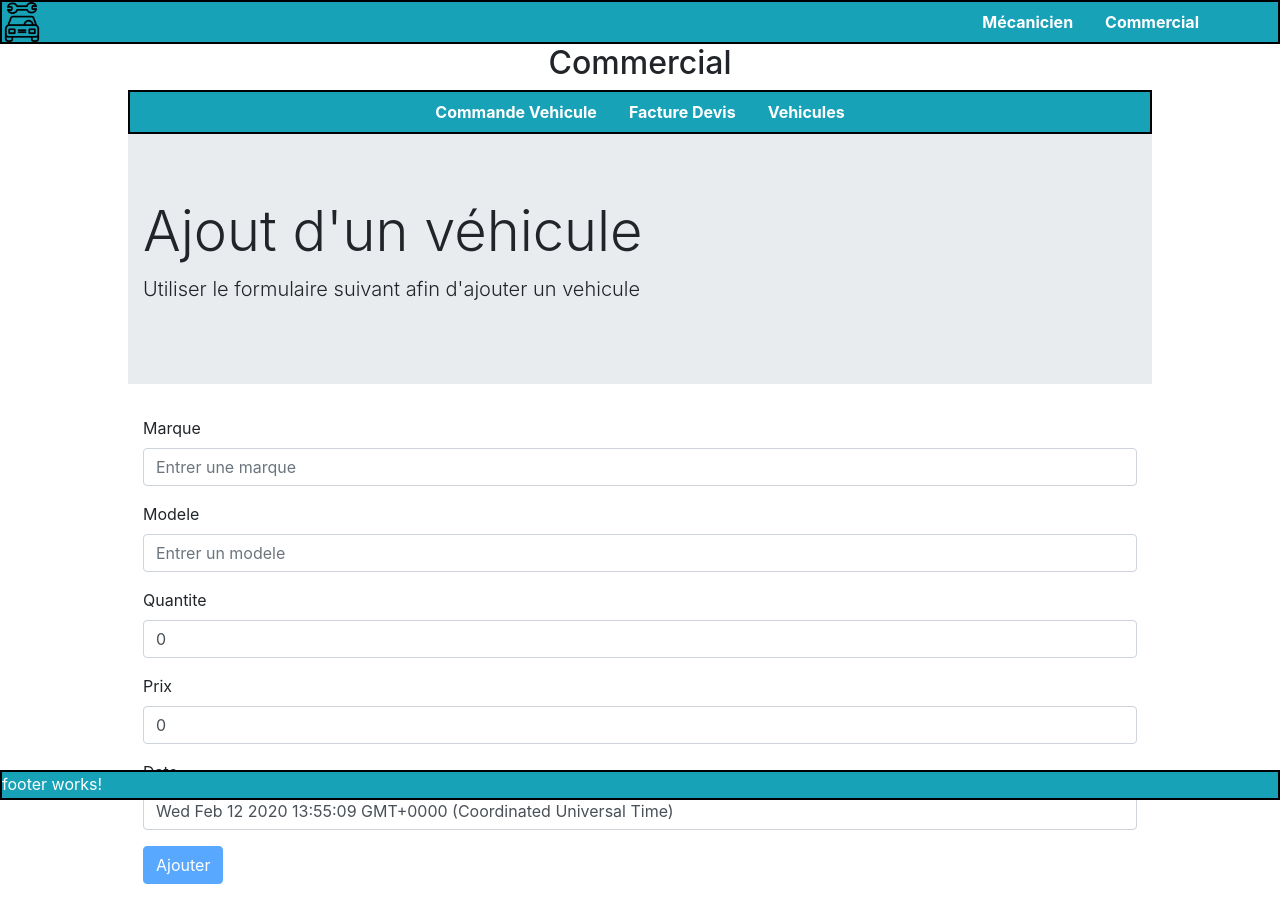
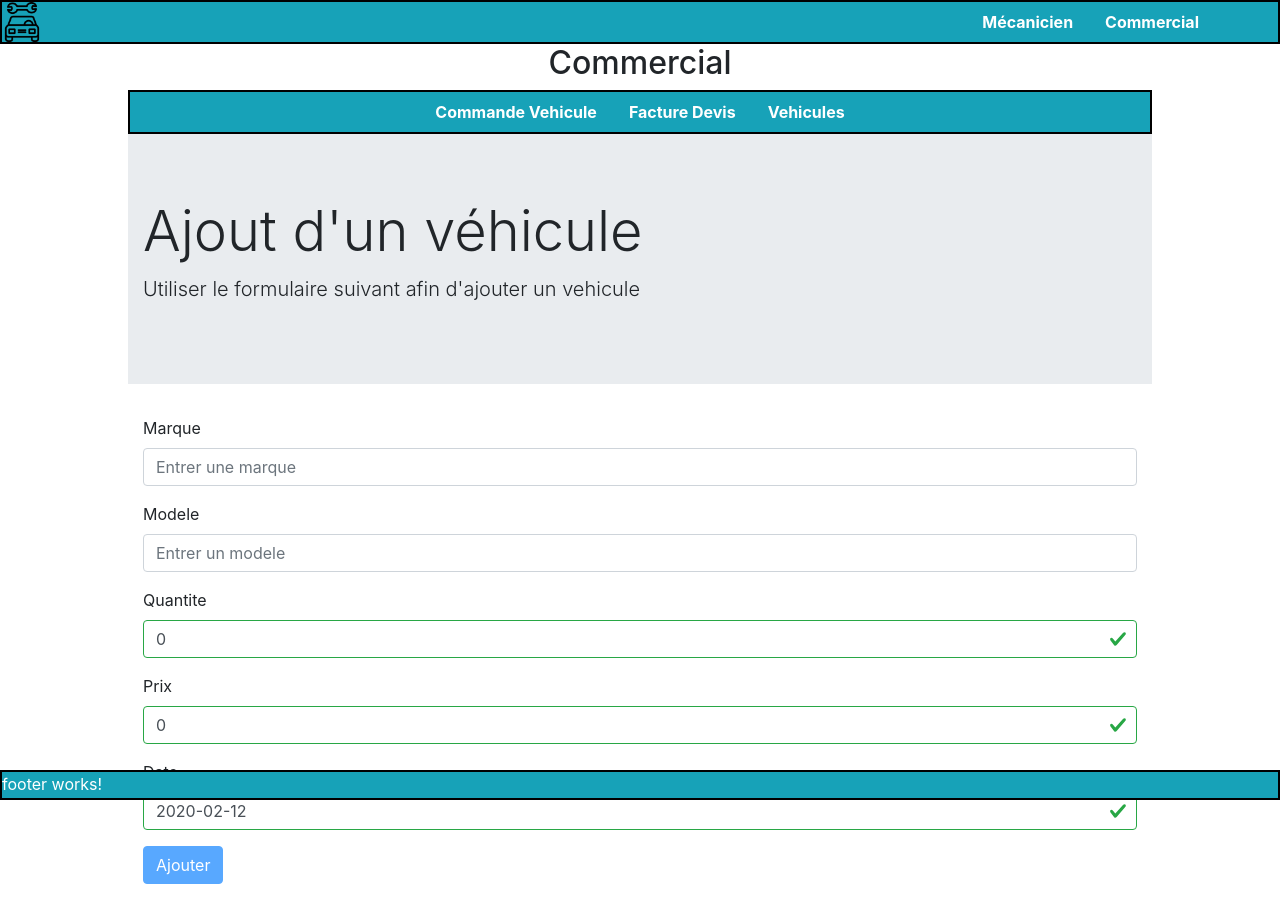
Before and after one commit to LeYaz/FilRouge, an Angular app in the folder ProjetAngular/garagepoe/: page /commercial/vehicule/edit in a window 1280 px wide. Shown: the top 922 px of the page. Built offline with nearby package versions, Linux system fonts and the light colour scheme.

Commit message:
pipe et pattern
ajout d'un pipe de recherche et de pattern pour les input

```diff
--- a/ProjetAngular/garagepoe/src/app/app.module.ts
+++ b/ProjetAngular/garagepoe/src/app/app.module.ts
@@ -10,6 +10,7 @@ import { CommercialModule } from './commercial/commercial.module';
 import { PageNotFoundComponent } from './page-not-found/page-not-found.component';
 import { HomeComponent } from './home/home.component';
 import { HttpClientModule } from '@angular/common/http';
+import { RecherchePipe } from './recherche.pipe';
 
 
 @NgModule({
@@ -19,6 +20,7 @@ import { HttpClientModule } from '@angular/common/http';
     FooterComponent,
     PageNotFoundComponent,
     HomeComponent,
+
 
 
   ],
--- a/ProjetAngular/garagepoe/src/app/commercial/vehicule/vehicule.component.ts
+++ b/ProjetAngular/garagepoe/src/app/commercial/vehicule/vehicule.component.ts
@@ -25,7 +25,7 @@ export class VehiculeComponent implements OnInit {
         let marque = element.marque;
         let  modele = element.modele;
         let quantite = element.quantite;
-        let prixht = element.prixHT;
+        let prixht = element.prixht;
         let datecreation = element.datecreation;
         let desactiver = element.desactiver;
 
--- a/ProjetAngular/garagepoe/src/app/commercial/vehicule/vehiculeedit/vehiculeedit.component.html
+++ b/ProjetAngular/garagepoe/src/app/commercial/vehicule/vehiculeedit/vehiculeedit.component.html
@@ -9,49 +9,46 @@
 <div class="container">
     <form #vehiculeForm="ngForm" (ngSubmit)="addVehicule()">
         <input type="hidden" name="idInput" id="idInput" [(ngModel)]="vehicule.id">
-        <div class="form-group">
+        <!-- <div class="form-group"> -->
 
 
             <div class="form-group">
-            <label for="labelInput">Marque</label>
-            <input type="text" class="form-control" name="labelInput" id="labelInput"
-                placeholder="Entrer une marque" required #label="ngModel" [(ngModel)]="vehicule.marque">
-            <div *ngIf="vehicule.marque.dirty && vehicule.marque.hasError('required')" class="alert alert-danger mt-2" role="alert">
-                <strong>Le label est obligatoire !</strong>
-            </div> </div>
+            <label for="marqueInput">Marque</label>
+            <input type="text" class="form-control" name="marqueInput" id="marqueInput" [class.is-invalid]="marqueInput.invalid && marqueInput.touched" [class.is-valid]="marqueInput.valid"
+                placeholder="Entrer une marque" required #marqueInput="ngModel" [(ngModel)]="vehicule.marque">
+                <div *ngIf="!marqueInput.valid && marqueInput.touched && marqueInput.errors.required" class="alert alert-danger">Le champs marque est obligatoire </div>
+            </div>
 
 
             <div class="form-group">
             <label for="modeleInput">Modele</label>
-            <input type="text" class="form-control" name="modeleInput" id="modeleInput"
-                placeholder="Entrer un modele" required #label="ngModel" [(ngModel)]="vehicule.modele">
-            <div *ngIf="vehicule.modele.dirty && vehicule.modele.hasError('required')" class="alert alert-danger mt-2" role="alert">
-                <strong>Le label est obligatoire !</strong>
-            </div></div>
+            <input type="text" class="form-control" name="modeleInput" id="modeleInput" [class.is-invalid]="modeleInput.invalid && modeleInput.touched" [class.is-valid]="modeleInput.valid"
+                placeholder="Entrer un modele" required #modeleInput="ngModel" [(ngModel)]="vehicule.modele">
+                <div *ngIf="!modeleInput.valid && modeleInput.touched && modeleInput.errors.required" class="alert alert-danger">Le champs marque est obligatoire </div>
+            </div>
 
             <div class="form-group">
                 <label for="quantiteInput">Quantite</label>
-            <input type="text" class="form-control" name="quantiteInput" id="quantiteInput"
-                placeholder="Entrer une quantite" required #label="ngModel" [(ngModel)]="vehicule.quantite">
-            <div *ngIf="vehicule.quantite.dirty && vehicule.quantite.hasError('required')" class="alert alert-danger mt-2" role="alert">
-                <strong>Le label est obligatoire !</strong>
-            </div></div>
+            <input type="text" class="form-control" name="quantiteInput" id="quantiteInput" [class.is-invalid]="quantiteInput.invalid && quantiteInput.touched" [class.is-valid]="quantiteInput.valid"
+                placeholder="Entrer une quantite" required #quantiteInput="ngModel" [(ngModel)]="vehicule.quantite" pattern="^[0-9]+$">
+                <div *ngIf="!quantiteInput.valid && quantiteInput.touched && quantiteInput.errors.required" class="alert alert-danger">Le champs quantité est obligatoire </div>
+                <div *ngIf="!quantiteInput.valid && quantiteInput.touched && quantiteInput.errors.pattern" class="alert alert-danger">Le champs quantité doit être un nombre</div>
+            </div>
 
             <div class="form-group">
                 <label for="prixHTInput">Prix</label>
-            <input type="text" class="form-control" name="prixHTInput" id="prixHTInput"
-                placeholder="Entrer un prix" required #label="ngModel" [(ngModel)]="vehicule.prixht">
-            <div *ngIf="vehicule.prixht.dirty && vehicule.prixht.hasError('required')" class="alert alert-danger mt-2" role="alert">
-                <strong>Le label est obligatoire !</strong>
-            </div></div>
+            <input type="text" class="form-control" name="prixHTInput" id="prixHTInput" [class.is-invalid]="prixHTInput.invalid && prixHTInput.touched" [class.is-valid]="prixHTInput.valid"
+                placeholder="Entrer un prix" required #prixHTInput="ngModel" [(ngModel)]="vehicule.prixht" pattern="^[0-9]+$">
+                <div *ngIf="!prixHTInput.valid && prixHTInput.touched && prixHTInput.errors.required" class="alert alert-danger">Le champs prix est obligatoire </div>
+                <div *ngIf="!prixHTInput.valid && prixHTInput.touched && prixHTInput.errors.pattern" class="alert alert-danger">Le champs prix doit être un nombre</div>
+            </div>
 
             <div class="form-group">
                 <label for="datecreationInput">Date</label>
-            <input type="text" class="form-control" name="datecreationInput" id="datecreationInput"
-                placeholder="Selectionner une date" required #label="ngModel" [(ngModel)]="vehicule.datecreation">
-            <div *ngIf="vehicule.datecreation.dirty && vehicule.datecreation.hasError('required')" class="alert alert-danger mt-2" role="alert">
-                <strong>Le label est obligatoire !</strong>
-            </div></div>
+            <input type="text" class="form-control" name="datecreationInput" id="datecreationInput" [class.is-invalid]="dateInput.invalid && dateInput.touched" [class.is-valid]="dateInput.valid"
+                placeholder="Selectionner une date" required #dateInput="ngModel" [ngModel]="vehicule.datecreation | date:'yyyy-MM-dd'" (ngModelChange)="vehicule.datecreation = $event" pattern="\d{4}-\d{2}-\d{2}">
+                <div *ngIf="!dateInput.valid && dateInput.touched && dateInput.errors.required" class="alert alert-danger">Le champs date de création est obligatoire </div>
+                <div *ngIf="!dateInput.valid && dateInput.touched && dateInput.errors.pattern" class="alert alert-danger">Le champs date de création doit être au format YYYY-MM-DD</div>
 
 
         </div>
--- a/ProjetAngular/garagepoe/src/app/mecanicien/mecanicien.module.ts
+++ b/ProjetAngular/garagepoe/src/app/mecanicien/mecanicien.module.ts
@@ -8,7 +8,7 @@ import { CommandePieceComponent } from './commande-piece/commande-piece.componen
 import { HeaderMecanicienComponent } from './header-mecanicien/header-mecanicien.component';
 import { MecanicienRoutingModule } from './mecanicien-routing.module';
 import { FicheEditComponent } from './fiche/fiche-edit/fiche-edit.component';
-
+import { RecherchePipe } from '../recherche.pipe';
 import { PiecesEditComponent } from './pieces/pieces-edit/pieces-edit.component';
 import { FormsModule } from '@angular/forms';
 import { CommandePieceEditComponent } from './commande-piece/commande-piece-edit/commande-piece-edit.component'
@@ -25,7 +25,8 @@ import { CommandePieceEditComponent } from './commande-piece/commande-piece-edit
     HeaderMecanicienComponent,
     PiecesEditComponent,
     CommandePieceEditComponent,
-    FicheEditComponent
+    FicheEditComponent,
+    RecherchePipe
 
   ],
   imports: [
--- a/ProjetAngular/garagepoe/src/app/mecanicien/pieces/pieces-edit/pieces-edit.component.html
+++ b/ProjetAngular/garagepoe/src/app/mecanicien/pieces/pieces-edit/pieces-edit.component.html
@@ -25,7 +25,7 @@
         <div class="form-group">
             <label for="dateInput">Date de Saisie</label>
             <input type="text" class="form-control" name="dateInput" id="dateInput" [class.is-invalid]="dateInput.invalid && dateInput.touched" [class.is-valid]="dateInput.valid"
-            placeholder="Entrer une date de saisie au format YYYY-MM-DD" required #dateInput="ngModel" [(ngModel)]="piece.date_saisie" pattern="\d{4}-\d{2}-\d{2}">
+            placeholder="Entrer une date de saisie au format YYYY-MM-DD" required #dateInput="ngModel" [ngModel]="piece.date_saisie | date:'yyyy-MM-dd'" (ngModelChange)="piece.date_saisie = $event" pattern="\d{4}-\d{2}-\d{2}">
             <div *ngIf="!dateInput.valid && dateInput.touched && dateInput.errors.required" class="alert alert-danger">Le champs date de saisie est obligatoire </div>
             <div *ngIf="!dateInput.valid && dateInput.touched && dateInput.errors.pattern" class="alert alert-danger">Le champs date de saisie doit être au format YYYY-MM-DD</div>
         </div>
--- a/ProjetAngular/garagepoe/src/app/mecanicien/pieces/pieces.component.html
+++ b/ProjetAngular/garagepoe/src/app/mecanicien/pieces/pieces.component.html
@@ -1,6 +1,9 @@
 <div class="jumbotron jumbotron-fluid">
     <div class="container">
         <h1 class="display-4">Liste des pieces</h1>
+    </div>
+    <div>
+        <input [(ngModel)]="searchText" placeholder="rechercher une pieces">
     </div>
 </div>
 
@@ -17,7 +20,7 @@
 
 
     <!-- <tbody *ngIf="vehiculelist.length > 0; else elseBlock"> -->
-        <tr *ngFor="let piece of piecelist">
+        <tr *ngFor="let piece of piecelist | recherche:searchText">
             <th scope="row">{{piece.id}}</th>
             <td>{{piece.libelle}}</td>
             <td>{{piece.quantite}}</td>
--- /dev/null
+++ b/ProjetAngular/garagepoe/src/app/recherche.pipe.ts
@@ -0,0 +1,20 @@
+import { Pipe, PipeTransform } from '@angular/core';
+import { Piece } from './mecanicien/pieces/pieces.model';
+
+@Pipe({
+  name: 'recherche'
+})
+export class RecherchePipe implements PipeTransform {
+
+  transform(piece: Piece[], searchText: string): any[] {
+    if(!piece) return [];
+    if(!searchText) return piece;
+
+    searchText = searchText.toLowerCase();
+
+    return piece.filter(it => {
+      return it.libelle.toLowerCase().includes(searchText);
+    });
+  }
+
+}
```
Also changed, not shown: 1 other file (tests, documents, lock files or other folders).
